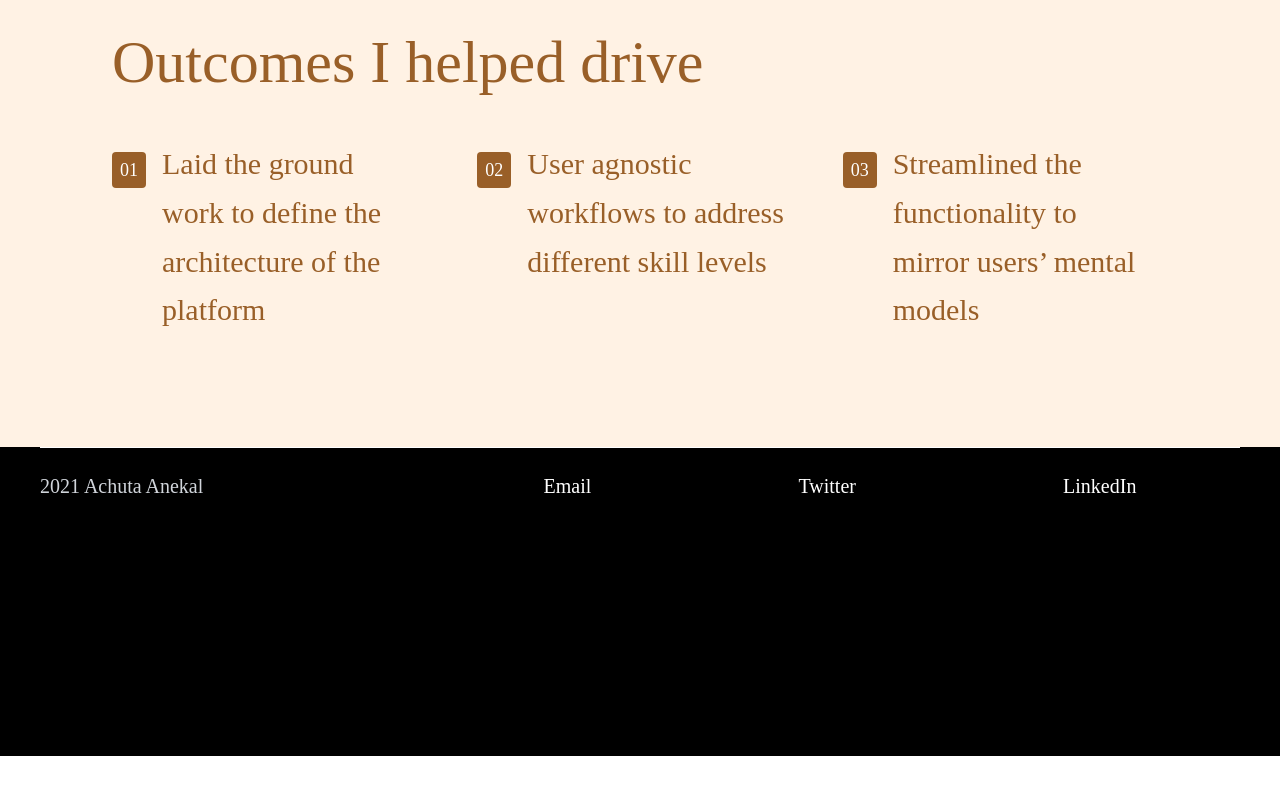
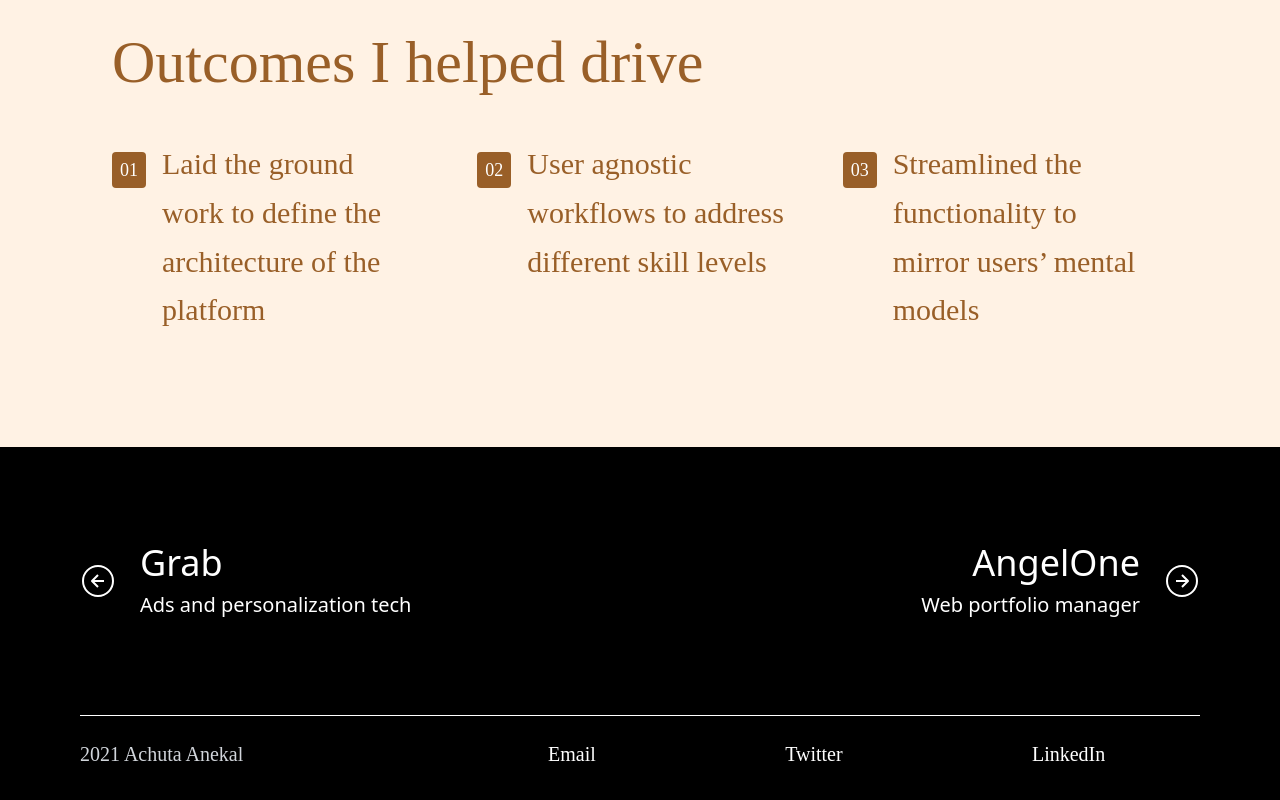
Before and after one commit to nrvarun/achuta, a Next.js app: page /angelone-viz in a window 1280 px wide. Shown: the part 7718-8518 px from the top of the page. Before the commit the page ends 8474 px from the top, so only its background shows below. Built offline with nearby package versions, Linux system fonts and the light colour scheme; a web font is replaced by a local one.

Commit message:
Angel one 1 - Viz almost done

```diff
--- a/components/Footer/Footer.tsx
+++ b/components/Footer/Footer.tsx
@@ -3,9 +3,9 @@ import React from "react";
 const Footer = ({ children }: any) => {
   return (
     <footer className="bg-black px-10 xl:px-0">
-      <div className="container mx-auto border-t border-white">
+      <div className="container mx-auto md:px-10">
         <div>{children}</div>
-        <div className="md:flex content-center pt-6 pb-20 md:pb-32 xl:pb-48">
+        <div className="md:flex border-t border-white content-center pt-6 pb-20 md:pb-32 xl:pb-48">
           <div className="md:w-1/3 mb-16">
             <p className="text-md md:text-xl text-gray-300 sf-bold">
               2021 Achuta Anekal
--- a/pages/angelone-viz.tsx
+++ b/pages/angelone-viz.tsx
@@ -1,4 +1,7 @@
 import type { NextPage } from "next";
+
+import Image from "next/image";
+import Link from "next/link";
 
 import Footer from "@components/Footer";
 import Layout from "@components/Layout";
@@ -19,7 +22,53 @@ const AngelOneVisualHierarchy: NextPage = () => {
           "Streamlined the functionality to mirror users’ mental models",
         ]}
       />
-      <Footer />
+      <Footer>
+        <div className="py-12 md:py-16 xl:py-24">
+          <div className="flex">
+            <div className="w-1/2">
+              <Link href="/">
+                <a className="flex">
+                  <Image
+                    src="/icons/arrow-white.svg"
+                    width={36}
+                    height={36}
+                    alt="previous case study"
+                  />
+                  <div className="ml-4 md:ml-6">
+                    <h4 className="text-white text-sm md:text-md xl:text-4xl mb-2">
+                      Grab
+                    </h4>
+                    <p className="text-white text-md md:text-xl">
+                      Ads and personalization tech
+                    </p>
+                  </div>
+                </a>
+              </Link>
+            </div>
+            <div className="w-1/2 text-right">
+              <Link href="/">
+                <a className="flex">
+                  <div className="mr-4 md:mr-6 ml-auto">
+                    <h4 className="text-white text-sm md:text-md xl:text-4xl mb-2">
+                      AngelOne
+                    </h4>
+                    <p className="text-white text-md md:text-xl">
+                      Web portfolio manager
+                    </p>
+                  </div>
+                  <Image
+                    src="/icons/arrow-white-right.svg"
+                    width={36}
+                    height={36}
+                    className="rotate-180"
+                    alt="previous case study"
+                  />
+                </a>
+              </Link>
+            </div>
+          </div>
+        </div>
+      </Footer>
     </Layout>
   );
 };
```
Also changed, not shown: public/icons/arrow-white-right.svg (added), public/icons/arrow-white.svg (added).
